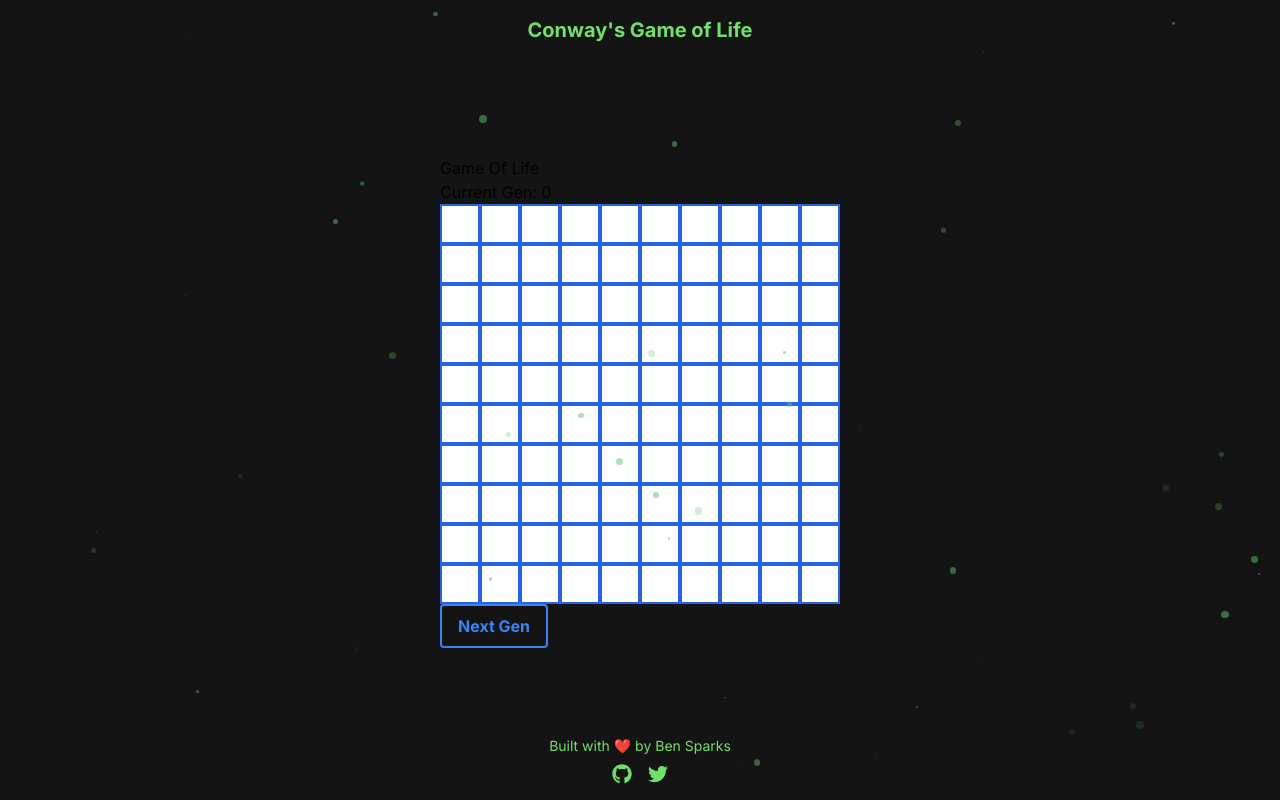
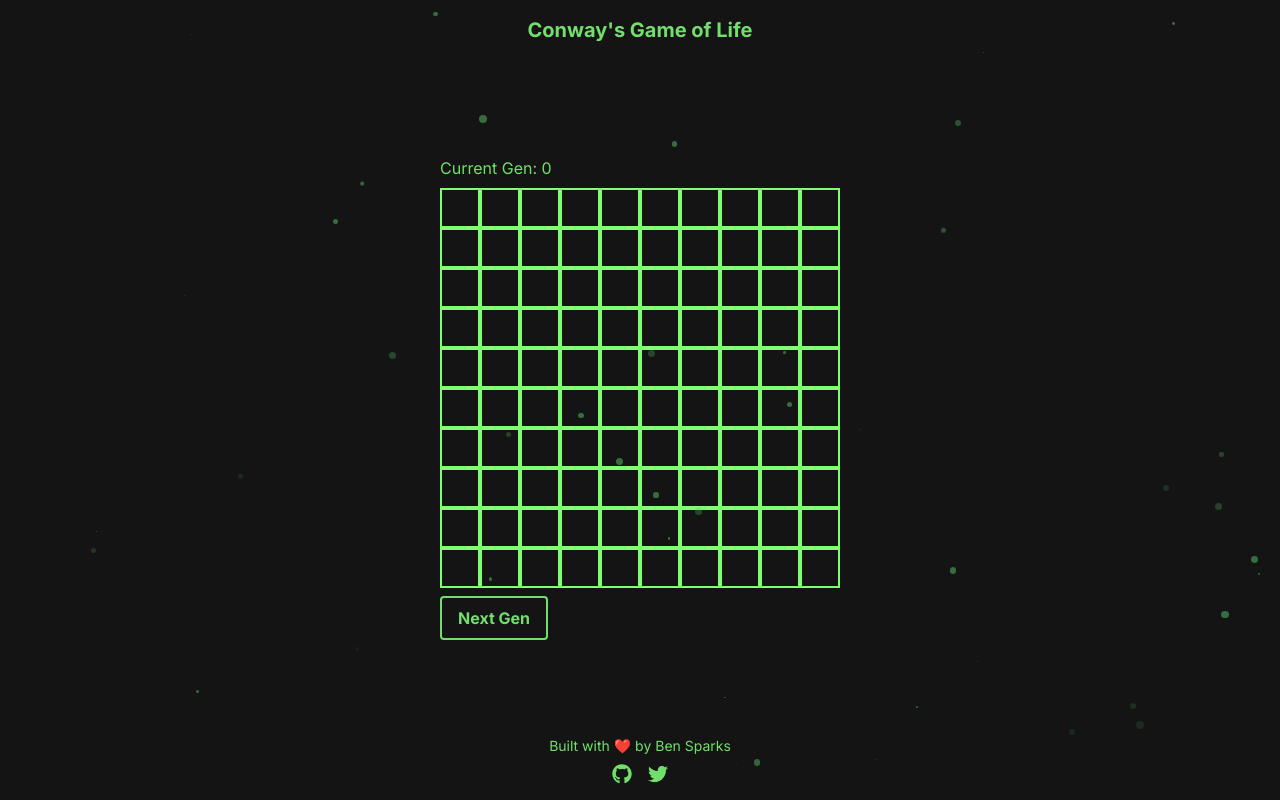
Before and after one commit to BenSparksCode/game-of-life, a Next.js app: page / in a window 1280 px wide. Built offline with nearby package versions, Linux system fonts and the light colour scheme.

Commit message:
Add color scheme to GameOfLife component

```diff
--- a/app/GameOfLife.tsx
+++ b/app/GameOfLife.tsx
@@ -8,8 +8,8 @@ import { CellProps, GameOfLifeProps } from './types'
 const Cell: React.FC<CellProps> = ({ cellValue, onClick }) => {
     return (
         <div
-            className={`w-10 h-10 border-2 border-blue-600 ${
-                cellValue === 1 ? 'bg-green-500' : 'bg-white'
+            className={`w-10 h-10 border-2 border-lumoGreen-light ${
+                cellValue === 1 ? 'bg-lumoGreen-dark' : 'bg-offBlack-dark'
             }`}
             onClick={onClick}
         ></div>
@@ -21,7 +21,7 @@ const GameOfLife: React.FC<GameOfLifeProps> = ({ width, height }) => {
     const [grid, setGrid] = useState(new Array(width).fill(0).map(() => new Array(height).fill(0)))
 
     useEffect(() => {
-        setGrid(g => generateNextGrid(g))
+        setGrid((g) => generateNextGrid(g))
     }, [gen])
 
     const nextGen = () => {
@@ -36,9 +36,7 @@ const GameOfLife: React.FC<GameOfLifeProps> = ({ width, height }) => {
 
     return (
         <div>
-            <h1>Game Of Life</h1>
-            <div>Current Gen: {gen}</div>
-
+            <div className="text-lumoGreen mb-2">Current Gen: {gen}</div>
             {grid.map((row, rowIndex) => {
                 return (
                     <div className="flex" key={rowIndex}>
@@ -56,7 +54,7 @@ const GameOfLife: React.FC<GameOfLifeProps> = ({ width, height }) => {
             })}
 
             <button
-                className="border-2 border-blue-500 text-blue-500 hover:bg-blue-500 hover:text-white font-bold py-2 px-4 rounded"
+                className="mt-2 border-2 border-lumoGreen text-lumoGreen hover:bg-lumoGreen hover:text-offBlack-dark font-bold py-2 px-4 rounded"
                 onClick={nextGen}
             >
                 Next Gen
```
